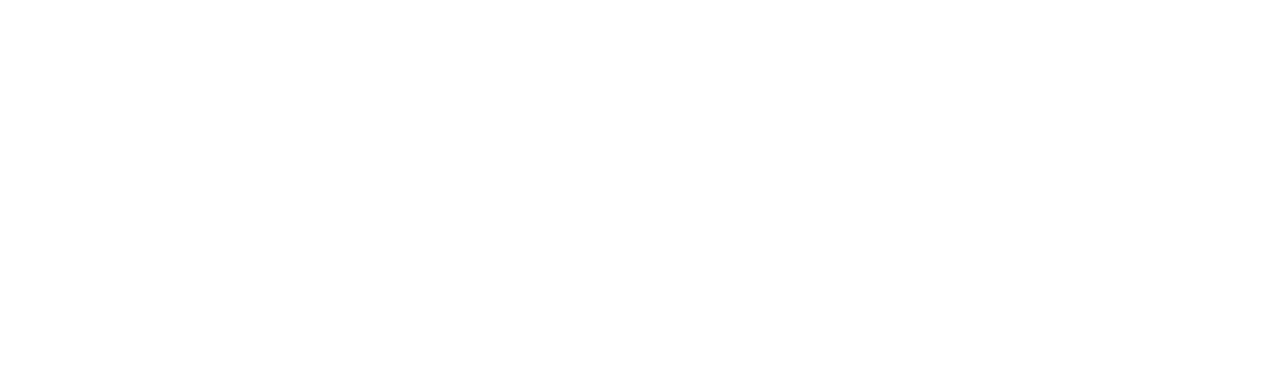
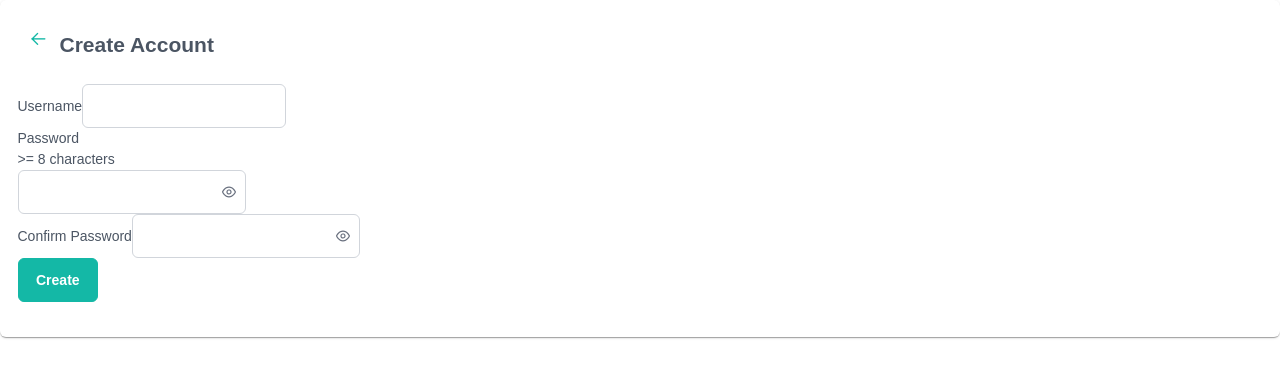
Before and after one commit to gimgine/civox, a Vue app: page /#/create-account in a window 1280 px wide. Before the commit this address had no page. Shown: the top 378 px of the page. Built offline with nearby package versions, Linux system fonts and the light colour scheme; a web font is replaced by a local one; what @fawmi/vue-google-maps, pocketbase would draw is missing.

Commit message:
login system

```diff
--- a/src/App.vue
+++ b/src/App.vue
@@ -1,9 +1,11 @@
 <template>
+  <toast />
   <router-view />
 </template>
 
 <script setup lang="ts">
 import { RouterView } from 'vue-router';
+import Toast from 'primevue/toast';
 </script>
 
 <style>
@@ -11,5 +13,6 @@ html,
 body,
 #app {
   height: 100%;
+  font-size: 14px;
 }
 </style>
--- a/src/router/index.ts
+++ b/src/router/index.ts
@@ -1,6 +1,7 @@
 import { createRouter, createWebHashHistory } from 'vue-router';
 import HomeView from '../views/HomeView.vue';
-import TestView from '@/views/TestView.vue';
+import LoginView from '@/views/LoginView.vue';
+import CreateAccountView from '@/views/CreateAccountView.vue';
 
 const router = createRouter({
   history: createWebHashHistory(import.meta.env.BASE_URL),
@@ -11,9 +12,14 @@ const router = createRouter({
       component: HomeView
     },
     {
-      path: '/test',
-      name: 'testing',
-      component: TestView
+      path: '/login',
+      name: 'login',
+      component: LoginView
+    },
+    {
+      path: '/create-account',
+      name: 'createAccount',
+      component: CreateAccountView
     }
   ]
 });
--- /dev/null
+++ b/src/views/CreateAccountView.vue
@@ -0,0 +1,142 @@
+<template>
+  <div class="flex items-center justify-center h-screen">
+    <prime-card>
+      <template #title>
+        <div class="flex items-center justify-center w-full">
+          <prime-button class="flex-1" icon="pi pi-arrow-left" text rounded @click="$router.push({ name: 'login' })" />
+          <span class="flex-[4] text-center">Create Account</span>
+          <span class="flex-1"></span>
+        </div>
+      </template>
+      <template #content>
+        <div class="flex flex-col gap-3 px-8">
+          <div class="flex flex-col gap-2">
+            <label for="createUsername">Username</label>
+            <input-text id="createUsername" v-model="usernameText" :invalid="usernameInvalid" />
+            <p class="text-red-500 text-sm italic">{{ usernameErrorText }}</p>
+          </div>
+
+          <div class="flex flex-col gap-2">
+            <div class="flex justify-between items-center">
+              <label for="createPassword">Password</label>
+              <p class="text-xs italic pt-1" for="createPassword">>= 8 characters</p>
+            </div>
+            <prime-password id="createPassword" toggle-mask v-model="passwordText" :invalid="passwordInvalid" />
+            <p class="text-red-500 text-sm italic">{{ passwordErrorText }}</p>
+          </div>
+
+          <div class="flex flex-col gap-2">
+            <label for="createConfirmPassword">Confirm Password</label>
+            <prime-password
+              id="createConfirmPassword"
+              :feedback="false"
+              toggle-mask
+              v-model="confirmPasswordText"
+              :invalid="confirmPasswordInvalid"
+            />
+            <p class="text-red-500 text-sm italic">{{ confirmPasswordErrorText }}</p>
+          </div>
+
+          <div class="flex flex-col items-center justify-center">
+            <prime-button class="mt-4 w-full" label="Create" @click="create" :loading="createLoading" />
+            <p class="mt-1 text-red-500 text-sm italic text-center">{{ errorText }}</p>
+          </div>
+        </div>
+      </template>
+    </prime-card>
+  </div>
+</template>
+
+<script setup lang="ts">
+import router from '@/router';
+import pb from '@/util/pocketbase';
+import PrimeButton from 'primevue/button';
+import PrimeCard from 'primevue/card';
+import InputText from 'primevue/inputtext';
+import PrimePassword from 'primevue/password';
+import { useToast } from 'primevue/usetoast';
+import { ref } from 'vue';
+
+const toast = useToast();
+
+const usernameInvalid = ref(false);
+const passwordInvalid = ref(false);
+const confirmPasswordInvalid = ref(false);
+
+const usernameErrorText = ref('');
+const passwordErrorText = ref('');
+const confirmPasswordErrorText = ref('');
+
+const usernameText = ref('');
+const passwordText = ref('');
+const confirmPasswordText = ref('');
+const errorText = ref('');
+const createLoading = ref(false);
+
+const create = async () => {
+  pb.authStore.clear();
+
+  errorText.value = '';
+
+  passwordErrorText.value = '';
+  usernameErrorText.value = '';
+  confirmPasswordErrorText.value = '';
+
+  usernameInvalid.value = false;
+  passwordInvalid.value = false;
+  confirmPasswordInvalid.value = false;
+
+  if (usernameText.value.length === 0) {
+    usernameErrorText.value = 'Username is required.';
+    usernameInvalid.value = true;
+    return;
+  }
+
+  if (passwordText.value.length === 0) {
+    passwordErrorText.value = 'Password is required.';
+    passwordInvalid.value = true;
+    return;
+  }
+
+  if (passwordText.value.length < 8) {
+    passwordErrorText.value = 'Must be 8 or more characters.';
+    passwordInvalid.value = true;
+    return;
+  }
+
+  if (confirmPasswordText.value.length === 0) {
+    confirmPasswordErrorText.value = 'Confirm password is required.';
+    confirmPasswordInvalid.value = true;
+    return;
+  }
+
+  if (passwordText.value !== confirmPasswordText.value) {
+    confirmPasswordErrorText.value = 'Passwords do not match.';
+    confirmPasswordInvalid.value = true;
+    return;
+  }
+
+  createLoading.value = true;
+  pb.collection('users')
+    .create({ username: usernameText.value, password: passwordText.value, passwordConfirm: confirmPasswordText.value })
+    .then(() => {
+      toast.add({ severity: 'success', summary: 'Success', detail: 'Your account was created successfully.', life: 3000 });
+      router.push({ name: 'login' });
+    })
+    .catch((err) => {
+      if (err.data.data.username.code === 'validation_invalid_username') {
+        usernameErrorText.value = 'Username is already in use.';
+        usernameInvalid.value = true;
+      } else {
+        errorText.value = 'Something went wrong.';
+      }
+    })
+    .finally(() => (createLoading.value = false));
+};
+</script>
+
+<style>
+.p-password-input {
+  width: 100%;
+}
+</style>
--- a/src/views/HomeView.vue
+++ b/src/views/HomeView.vue
@@ -24,6 +24,7 @@
   <message class="absolute top-10 left-1/2 -translate-x-1/2" :closable="false" severity="secondary" v-show="isAddSelected">
     Left click anywhere to add a development
   </message>
+  <prime-button class="absolute top-6 right-10" label="Sign In" @click="$router.push({ name: 'login' })" />
   <toggle-button
     class="absolute bottom-10 right-10 w-16 h-16"
     on-label=""
--- /dev/null
+++ b/src/views/LoginView.vue
@@ -0,0 +1,101 @@
+<template>
+  <div class="flex items-center justify-center h-screen">
+    <prime-card>
+      <template #title>
+        <div class="flex items-center justify-center w-full">
+          <prime-button class="flex-1" icon="pi pi-arrow-left" text rounded @click="$router.push({ name: 'home' })" />
+          <span class="flex-[4] text-center">Sign In</span>
+          <span class="flex-1"></span>
+        </div>
+      </template>
+      <template #content>
+        <div class="flex flex-col gap-3 px-8">
+          <div class="flex flex-col gap-2">
+            <label for="loginUsername">Username</label>
+            <input-text id="loginUsername" v-model="usernameText" :invalid="usernameInvalid" />
+            <p class="text-red-500 text-sm italic">{{ usernameErrorText }}</p>
+          </div>
+
+          <div class="flex flex-col gap-2">
+            <label for="loginPassword">Password</label>
+            <prime-password id="loginPassword" :feedback="false" toggle-mask v-model="passwordText" :invalid="passwordInvalid" />
+            <p class="text-red-500 text-sm italic">{{ passwordErrorText }}</p>
+          </div>
+
+          <div class="flex flex-col items-center justify-center w-full">
+            <prime-button class="w-full mt-2" label="Submit" @click="login" :loading="loginLoading" />
+            <p class="mt-1 text-red-500 text-sm italic self-start">{{ errorText }}</p>
+          </div>
+
+          <a
+            class="mt-2 hover:underline cursor-pointer text-sm text-center text-[var(--primary-color)]"
+            @click="$router.push({ name: 'createAccount' })"
+          >
+            Create an Account
+          </a>
+        </div>
+      </template>
+    </prime-card>
+  </div>
+</template>
+
+<script setup lang="ts">
+import router from '@/router';
+import pb from '@/util/pocketbase';
+import PrimeButton from 'primevue/button';
+import PrimeCard from 'primevue/card';
+import InputText from 'primevue/inputtext';
+import PrimePassword from 'primevue/password';
+import { ref } from 'vue';
+
+const usernameInvalid = ref(false);
+const passwordInvalid = ref(false);
+const loginLoading = ref(false);
+
+const usernameErrorText = ref('');
+const passwordErrorText = ref('');
+
+const usernameText = ref('');
+const passwordText = ref('');
+const errorText = ref('');
+
+const login = async () => {
+  pb.authStore.clear();
+
+  errorText.value = '';
+
+  passwordErrorText.value = '';
+  usernameErrorText.value = '';
+
+  usernameInvalid.value = false;
+  passwordInvalid.value = false;
+
+  if (usernameText.value.length === 0) {
+    usernameErrorText.value = 'Username is required.';
+    usernameInvalid.value = true;
+    return;
+  }
+
+  if (passwordText.value.length === 0) {
+    passwordErrorText.value = 'Password is required.';
+    passwordInvalid.value = true;
+    return;
+  }
+
+  loginLoading.value = true;
+  try {
+    await pb.collection('users').authWithPassword(usernameText.value, passwordText.value);
+  } catch {
+    errorText.value = 'Username/password was incorrect.';
+    return;
+  } finally {
+    loginLoading.value = false;
+  }
+
+  if (pb.authStore.isValid) {
+    router.push({ name: 'home' });
+  } else {
+    errorText.value = 'Something went wrong. Please try again.';
+  }
+};
+</script>
--- a/src/views/TestView.vue
+++ /dev/null
@@ -1,7 +0,0 @@
-<template>
-  <development-details-dialog />
-</template>
-
-<script setup lang="ts">
-import DevelopmentDetailsDialog from '../components/DevelopmentDetailsDialog.vue';
-</script>
```
